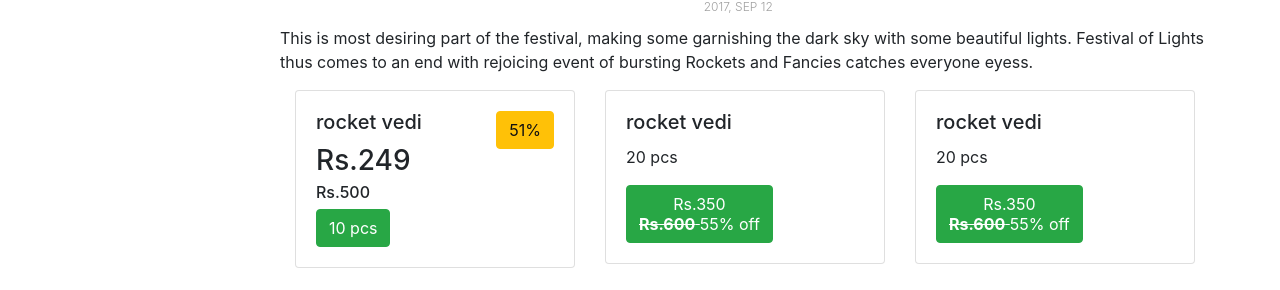
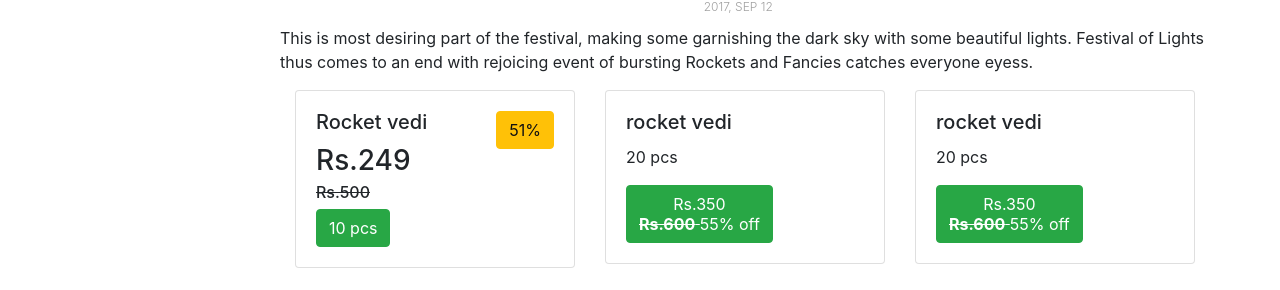
Before and after one commit to innovator-arjun/Diwali-Crackers, a Jekyll site: the page built from _posts/2017-09-12-the-best-organizer-software.markdown, in a window 1280 px wide and 1260 px high. Shown: the part 599-889 px from the top of the window. Built offline with Jekyll 4.4.1, drawn with Linux system fonts in a browser that asks for light colours.

Commit message:
Version 1.3.5

```diff
--- a/_includes/mycomponent.html
+++ b/_includes/mycomponent.html
@@ -23,9 +23,9 @@
     <div class="card">
       <div class="card-body">
          <a href="#" class="btn btn-warning float-right">51%</a>
-        <h5 class="card-title">rocket vedi</h5>
+        <h5 class="card-title">Rocket vedi</h5>
          <h3 class="card-text"> Rs.249</h3>
-        <h6 class="card-text"> Rs.500</h6>
+        <h6 class="card-text"><strike> Rs.500</strike></h6>
         <a href="#" class="btn btn-success"> 10 pcs</a>
       </div>
     </div>
```
